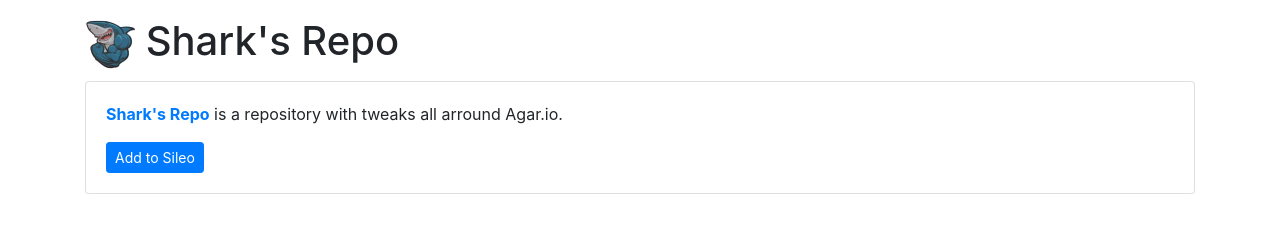
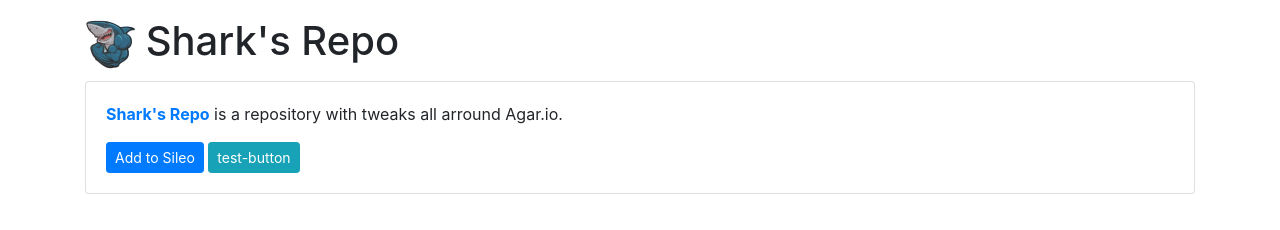
Before and after one commit to Sharkagar/Sharkagar.github.io, a plain HTML site: page index.html in a window 1280 px wide. Drawn offline with nearby package versions, Linux system fonts and the light colour scheme.

Commit message:
Update index.html

```diff
--- a/index.html
+++ b/index.html
@@ -19,6 +19,7 @@
 		<div class="card-body">
 			<p><span class="text-primary"><b>Shark's Repo</span></b> is a repository with tweaks all arround Agar.io.</p>
 			<a class="btn btn-sm btn-primary" href="sileo://source/https://sharkagar.github.io/">Add to Sileo</a>
+			  <a class="btn btn-sm btn-info" href="https://google.com/">test-button</a><br>
 		</div>
 	</div>
 </div>
```
